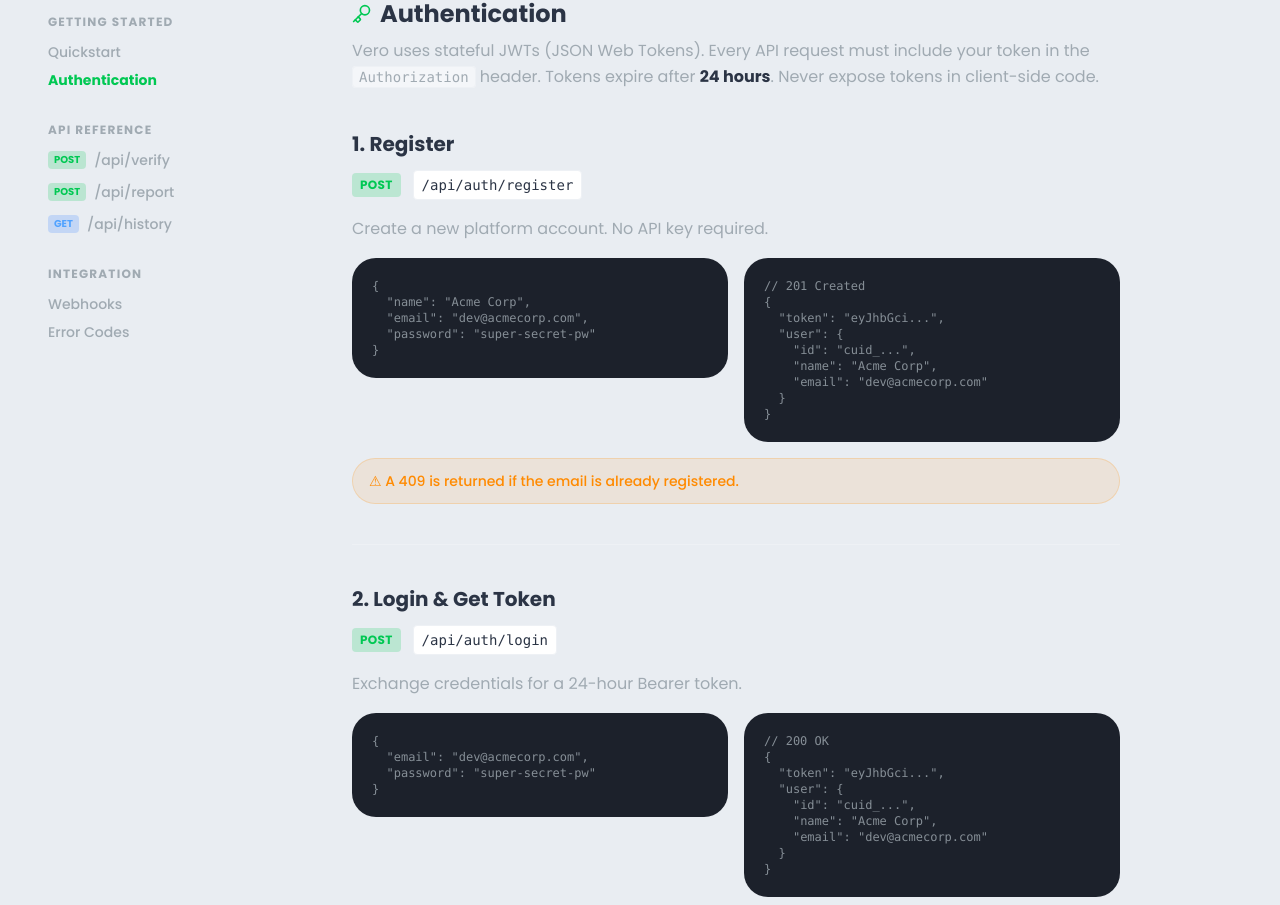
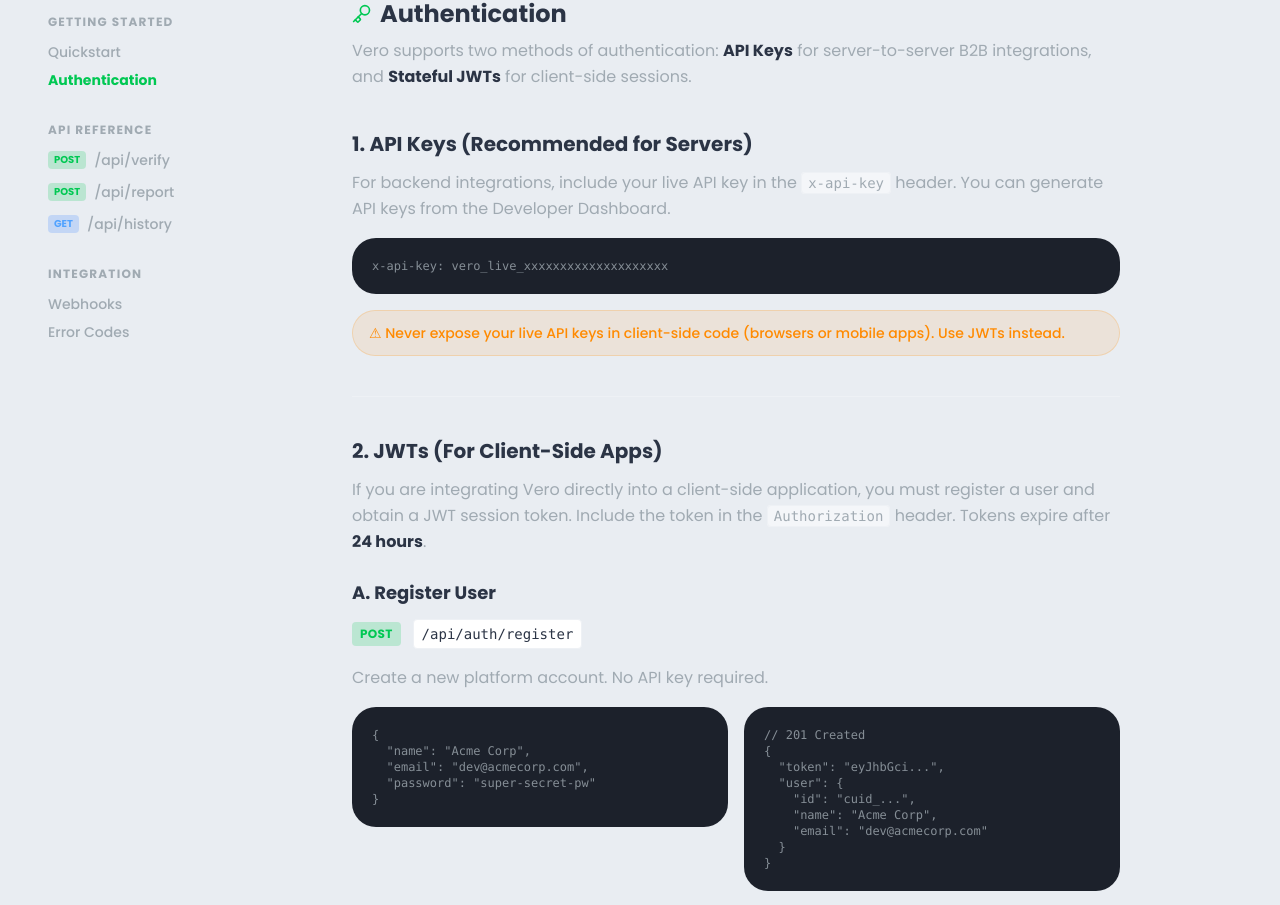
Before and after one commit to Vachilla64/VeroSite, a React (Vite) app: page /docs/authentication in a window 1280 px wide. Shown: the part 98-1003 px from the top of the page. Built offline with nearby package versions, Linux system fonts and the light colour scheme; no server answers.

Commit message:
Polish B2B docs and UI

```diff
--- a/src/components/WebhookTable.tsx
+++ b/src/components/WebhookTable.tsx
@@ -1,6 +1,15 @@
 import { CheckCircle2, XCircle } from 'lucide-react';
+import { useState, useEffect } from 'react';
 
 export default function WebhookTable() {
+  const [loading, setLoading] = useState(true);
+
+  useEffect(() => {
+    // Fake network delay for polish
+    const timer = setTimeout(() => setLoading(false), 1200);
+    return () => clearTimeout(timer);
+  }, []);
+
   const deliveries = [
     { id: 'evt_19xj29', type: 'score.calculated', status: 200, time: '2 mins ago', ms: 142 },
     { id: 'evt_98kx2m', type: 'score.calculated', status: 200, time: '15 mins ago', ms: 98 },
@@ -28,7 +37,19 @@
             </tr>
           </thead>
           <tbody className="divide-y divide-hairline">
-            {deliveries.map((del) => (
+            {loading ? (
+              // Skeleton Rows
+              Array.from({ length: 5 }).map((_, i) => (
+                <tr key={i} className="animate-pulse">
+                  <td className="px-6 py-4"><div className="h-4 bg-app-surface rounded w-20"></div></td>
+                  <td className="px-6 py-4"><div className="h-4 bg-app-surface rounded w-28"></div></td>
+                  <td className="px-6 py-4"><div className="h-6 bg-app-surface rounded-full w-20"></div></td>
+                  <td className="px-6 py-4"><div className="h-4 bg-app-surface rounded w-10"></div></td>
+                  <td className="px-6 py-4"><div className="h-4 bg-app-surface rounded w-16"></div></td>
+                </tr>
+              ))
+            ) : (
+              deliveries.map((del) => (
                 <tr key={del.id} className="hover:bg-canvas/30 transition-colors">
                   <td className="px-6 py-4 font-mono text-xs text-ink">{del.id}</td>
                   <td className="px-6 py-4 text-ink font-medium">{del.type}</td>
@@ -46,7 +67,8 @@
                   <td className="px-6 py-4 text-slate">{del.ms}ms</td>
                   <td className="px-6 py-4 text-slate whitespace-nowrap">{del.time}</td>
                 </tr>
-            ))}
+              ))
+            )}
           </tbody>
         </table>
       </div>
--- a/src/pages/Dashboard.tsx
+++ b/src/pages/Dashboard.tsx
@@ -12,6 +12,47 @@
   const [password, setPassword] = useState('');
   const [loading, setLoading] = useState(false);
   const [error, setError] = useState('');
+
+  // API Key State
+  const [apiKey, setApiKey] = useState<string>("Loading...");
+  const [keysLoading, setKeysLoading] = useState(true);
+
+  const fetchKeys = async () => {
+    try {
+      const res = await fetch(`${API_URL}/api/developer/keys`, {
+        headers: { Authorization: `Bearer ${token}` }
+      });
+      const data = await res.json();
+      if (res.ok && data.length > 0) {
+        setApiKey(data[0].key);
+      } else {
+        setApiKey("No active key");
+      }
+    } catch (err) {
+      setApiKey("Failed to load key");
+    } finally {
+      setKeysLoading(false);
+    }
+  };
+
+  useEffect(() => {
+    if (token) fetchKeys();
+  }, [token]);
+
+  const rollKey = async () => {
+    if (apiKey !== "No active key" && !confirm("Are you sure? This will invalidate your old API key immediately.")) return;
+    setKeysLoading(true);
+    try {
+      const res = await fetch(`${API_URL}/api/developer/keys/roll`, {
+        method: 'POST',
+        headers: { Authorization: `Bearer ${token}` }
+      });
+      const data = await res.json();
+      if (res.ok) setApiKey(data.key);
+    } finally {
+      setKeysLoading(false);
+    }
+  };
 
   const handleLogin = async (e: React.FormEvent) => {
     e.preventDefault();
@@ -87,7 +128,38 @@
   }
 
   return (
-    <div className="min-h-screen bg-canvas pt-24 pb-12">
+    <div className="min-h-screen bg-canvas pt-24 pb-12 relative">
+      {/* Onboarding Overlay */}
+      {apiKey === "No active key" && !keysLoading && (
+        <div className="absolute inset-0 z-50 bg-canvas/80 backdrop-blur-md flex items-center justify-center pt-24 pb-12 px-6 animate-[fade-in_0.4s_ease-out]">
+          <div className="bg-surface max-w-2xl w-full rounded-[32px] shadow-app border border-hairline p-10 md:p-14 text-center">
+            <div className="mx-auto w-16 h-16 bg-trust-high/10 rounded-2xl flex items-center justify-center mb-6 text-trust-high">
+              <Key size={32} />
+            </div>
+            <h2 className="text-3xl font-bold text-ink mb-4">Welcome to Vero Developer Platform</h2>
+            <p className="text-slate text-lg mb-10 leading-relaxed max-w-lg mx-auto">
+              You're minutes away from integrating Nigeria's most powerful Trust Network. Generate your first API key to start verifying accounts and stopping fraud on your platform.
+            </p>
+            <div className="grid md:grid-cols-2 gap-4 text-left mb-10 max-w-lg mx-auto">
+              <div className="bg-app-surface p-4 rounded-2xl border border-hairline">
+                <h4 className="font-bold text-ink text-sm mb-1">Zero-Trust Architecture</h4>
+                <p className="text-xs text-slate">Authenticate securely server-to-server with dedicated keys.</p>
+              </div>
+              <div className="bg-app-surface p-4 rounded-2xl border border-hairline">
+                <h4 className="font-bold text-ink text-sm mb-1">Instant Verification</h4>
+                <p className="text-xs text-slate">Intercept fraud before transactions clear with sub-200ms latency.</p>
+              </div>
+            </div>
+            <button
+              onClick={rollKey}
+              className="bg-trust-high text-white font-bold text-lg px-8 py-4 rounded-xl shadow-btn-green hover:scale-[1.02] active:scale-95 transition-all w-full max-w-sm mx-auto"
+            >
+              Generate First API Key
+            </button>
+          </div>
+        </div>
+      )}
+
       <div className="max-w-7xl mx-auto px-6 md:px-12 flex flex-col md:flex-row gap-8">
         {/* Sidebar Mock */}
         <div className="w-full md:w-64 flex-shrink-0">
@@ -119,7 +191,7 @@
           </div>
 
           <div className="grid lg:grid-cols-2 gap-8">
-            <ApiKeys />
+            <ApiKeys apiKey={apiKey} loading={keysLoading} rollKey={rollKey} />
             <MetricsChart />
           </div>
 
--- a/src/pages/docs/Authentication.tsx
+++ b/src/pages/docs/Authentication.tsx
@@ -27,16 +27,36 @@
           <Key className="w-5 h-5 text-trust-high" /> Authentication
         </h2>
         <p className="text-slate mb-6 leading-relaxed">
-          Vero uses stateful JWTs (JSON Web Tokens). Every API request must include your token in the{' '}
-          <code className="bg-app-surface px-1.5 py-0.5 rounded border border-hairline text-sm font-mono">Authorization</code> header.
-          Tokens expire after <strong className="text-ink">24 hours</strong>. Never expose tokens in client-side code.
+          Vero supports two methods of authentication: <strong className="text-ink">API Keys</strong> for server-to-server B2B integrations, and <strong className="text-ink">Stateful JWTs</strong> for client-side sessions.
         </p>
       </section>
 
       <section>
         <h3 className="text-xl font-bold text-ink mb-3">
-          1. Register
+          1. API Keys (Recommended for Servers)
         </h3>
+        <p className="text-slate mb-4 leading-relaxed">
+          For backend integrations, include your live API key in the <code className="bg-app-surface px-1.5 py-0.5 rounded border border-hairline text-sm font-mono">x-api-key</code> header. You can generate API keys from the Developer Dashboard.
+        </p>
+        <CodeBlock>{`x-api-key: vero_live_xxxxxxxxxxxxxxxxxxxx`}</CodeBlock>
+        <div className="bg-risk-high/10 border border-risk-high/20 text-risk-high rounded-2xl px-4 py-3 text-sm font-medium mt-4">
+          ⚠ Never expose your live API keys in client-side code (browsers or mobile apps). Use JWTs instead.
+        </div>
+      </section>
+
+      <div className="h-px bg-hairline my-10" />
+
+      <section>
+        <h3 className="text-xl font-bold text-ink mb-3">
+          2. JWTs (For Client-Side Apps)
+        </h3>
+        <p className="text-slate mb-6 leading-relaxed">
+          If you are integrating Vero directly into a client-side application, you must register a user and obtain a JWT session token. Include the token in the <code className="bg-app-surface px-1.5 py-0.5 rounded border border-hairline text-sm font-mono">Authorization</code> header. Tokens expire after <strong className="text-ink">24 hours</strong>.
+        </p>
+
+        <h4 className="text-lg font-bold text-ink mb-3">
+          A. Register User
+        </h4>
         <div className="flex items-center gap-3 mb-4">
           <span className="bg-trust-high/20 text-trust-high px-2 py-1 rounded text-xs font-bold tracking-wide">POST</span>
           <code className="text-sm font-mono text-ink bg-surface px-2 py-1 rounded border border-hairline">/api/auth/register</code>
@@ -63,12 +83,12 @@
         </div>
       </section>
 
-      <div className="h-px bg-hairline" />
+      <div className="h-px bg-hairline my-10" />
 
       <section>
-        <h3 className="text-xl font-bold text-ink mb-3">
-          2. Login & Get Token
-        </h3>
+        <h4 className="text-lg font-bold text-ink mb-3">
+          B. Login & Get Token
+        </h4>
         <div className="flex items-center gap-3 mb-4">
           <span className="bg-trust-high/20 text-trust-high px-2 py-1 rounded text-xs font-bold tracking-wide">POST</span>
           <code className="text-sm font-mono text-ink bg-surface px-2 py-1 rounded border border-hairline">/api/auth/login</code>
@@ -91,10 +111,10 @@
         </div>
       </section>
 
-      <div className="h-px bg-hairline" />
+      <div className="h-px bg-hairline my-10" />
 
       <section>
-        <h3 className="text-xl font-bold text-ink mb-3">3. Use the Token</h3>
+        <h4 className="text-lg font-bold text-ink mb-3">C. Use the Token</h4>
         <p className="text-slate mb-4 leading-relaxed">
           Include your token in the <code className="bg-app-surface px-1.5 py-0.5 rounded border border-hairline text-sm font-mono">Authorization</code> header of every subsequent request.
         </p>
--- a/src/pages/docs/LookupAPI.tsx
+++ b/src/pages/docs/LookupAPI.tsx
@@ -40,7 +40,7 @@
           <Code className="w-5 h-5 text-trust-high" /> API Reference
         </h2>
         <p className="text-slate mb-8 leading-relaxed">
-          The Vero API exposes three core endpoints. All endpoints require a valid Bearer token obtained from the Auth endpoints.
+          The Vero API exposes three core endpoints. We recommend using an <strong className="text-ink">API Key</strong> (<code className="bg-app-surface px-1.5 py-0.5 rounded text-sm font-mono">x-api-key</code>) for backend requests, but valid Bearer tokens are also accepted.
         </p>
 
         <div className="flex items-center gap-3 mb-2">
@@ -92,7 +92,7 @@
           <div>
             <h4 className="font-bold text-ink mb-3 text-sm uppercase tracking-wider">Request</h4>
             <CodeBlock>{`curl -X POST https://api.verotrust.com/api/verify \\
-  -H "Authorization: Bearer <token>" \\
+  -H "x-api-key: vero_live_your_api_key_here" \\
   -H "Content-Type: application/json" \\
   -d '{
     "nuban": "0123456789",
@@ -240,7 +240,7 @@
           <div>
             <h4 className="font-bold text-ink mb-3 text-sm uppercase tracking-wider">Request</h4>
             <CodeBlock>{`curl -X POST https://api.verotrust.com/api/report \\
-  -H "Authorization: Bearer <token>" \\
+  -H "x-api-key: vero_live_your_api_key_here" \\
   -H "Content-Type: application/json" \\
   -d '{
     "nuban": "8877665544",
@@ -275,7 +275,7 @@
           <div>
             <h4 className="font-bold text-ink mb-3 text-sm uppercase tracking-wider">Request</h4>
             <CodeBlock>{`curl https://api.verotrust.com/api/history \\
-  -H "Authorization: Bearer <token>"`}</CodeBlock>
+  -H "x-api-key: vero_live_your_api_key_here"`}</CodeBlock>
           </div>
           <div>
             <h4 className="font-bold text-ink mb-3 text-sm uppercase tracking-wider">Response (200 OK)</h4>
```
Lines whose indentation alone changed are shown as unchanged.
